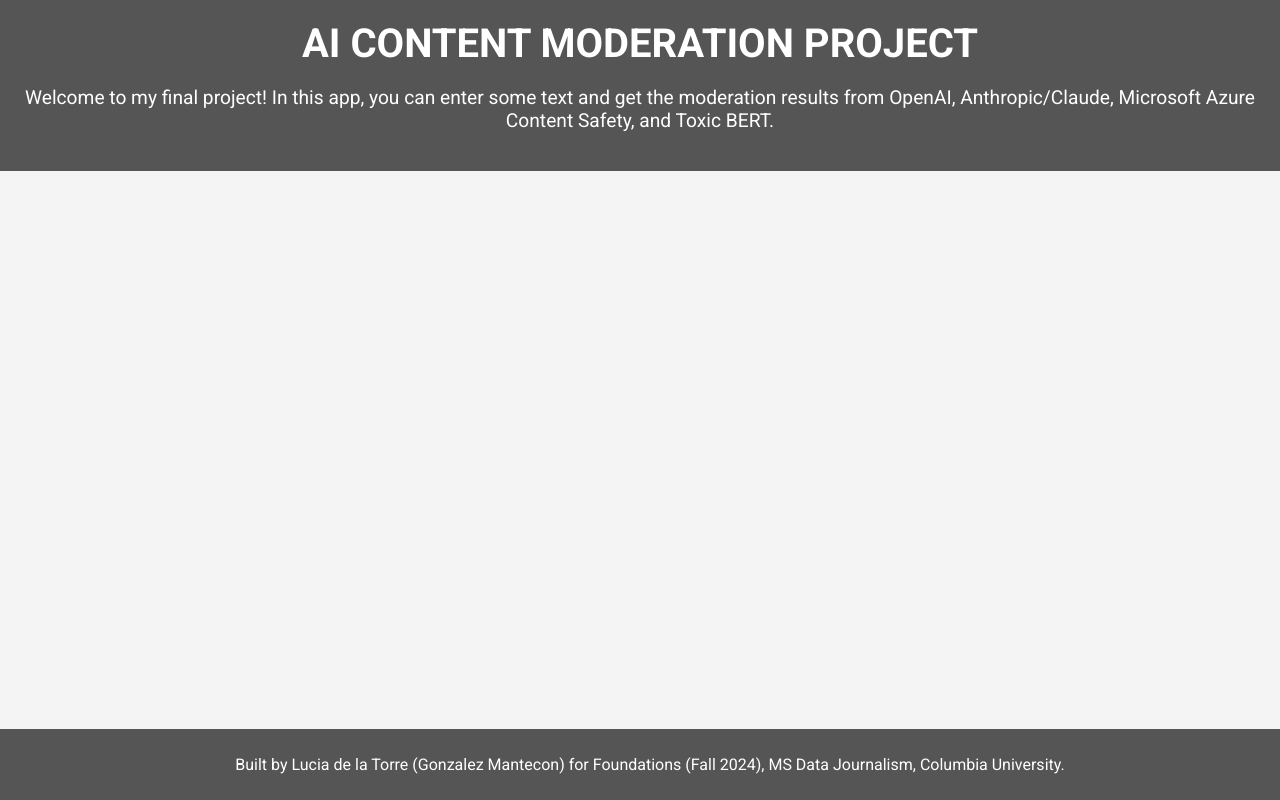
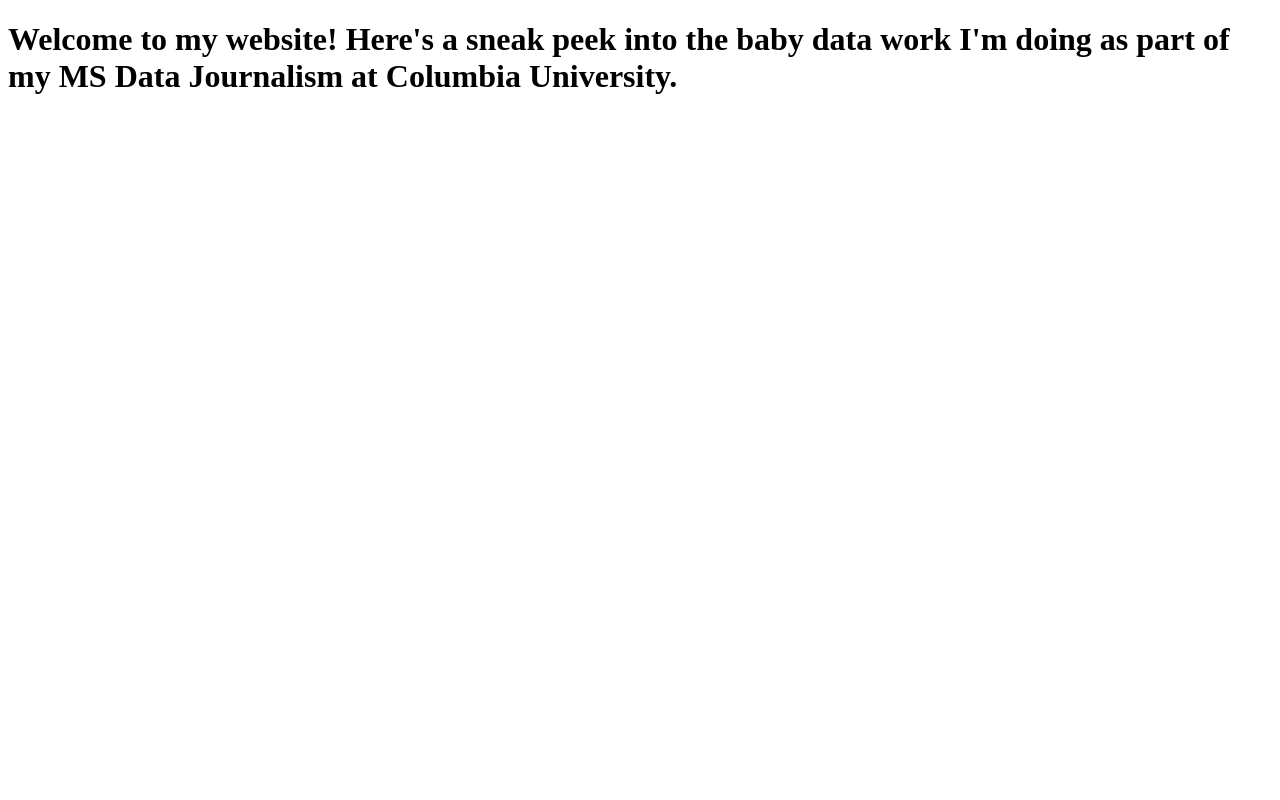
Before and after one commit to lg3394/AImoderationproject, a plain HTML site: page index.html in a window 1280 px wide. Drawn offline with Linux system fonts and the light colour scheme.

Commit message:
Final project for MS Data Journalism 2024 Foundations Class

```diff
--- a/index.html
+++ b/index.html
@@ -1,79 +1,9 @@
-<!DOCTYPE html>
-<html lang="en">
-<head>
-    <meta charset="UTF-8">
-    <meta name="viewport" content="width=device-width, initial-scale=1.0">
-    <title>AI CONTENT MODERATION PROJECT</title>
-    <!-- Link to Google Fonts for Roboto font -->
-    <link href="https://fonts.googleapis.com/css2?family=Roboto:wght@400;700&display=swap" rel="stylesheet">
-
-    <style>
-        body {
-            font-family: 'Roboto', sans-serif;
-            background-color: #f4f4f4;  /* Soft off-white background */
-            margin: 0;
-            padding: 0;
-            text-align: center;
-            color: #333333;  /* Charcoal gray text for better readability */
-        }
-        header {
-            background-color: #555555;  /* Soft charcoal gray header */
-            color: #ffffff;  /* White text in header */
-            padding: 20px 0;
-        }
-        header h1 {
-            margin: 0;
-            font-size: 2.5rem;
-        }
-        header p {
-            font-size: 1.2rem;
-        }
-        section {
-            padding: 30px;
-            margin-top: 20px;
-        }
-        footer {
-            background-color: #555555;  /* Same soft charcoal gray footer */
-            color: white;
-            padding: 10px;
-            font-size: 1rem;
-            position: fixed;
-            bottom: 0;
-            width: 100%;
-        }
-        .gradio-app {
-            background-color: #e9e9e9;  /* Light gray for the embedded app background */
-            color: #333333;  /* Charcoal gray text inside the app */
-        }
-        .gradio-app input, .gradio-app button {
-            background-color: #FF6F00;  /* Orange button */
-            color: #ffffff;  /* White text on button */
-            border: none;
-        }
-        .gradio-app input:focus, .gradio-app button:focus {
-            outline: none;  /* Remove focus outlines */
-        }
-    </style>
-</head>
-<body>
-
-<header>
-    <h1>AI CONTENT MODERATION PROJECT</h1>
-    <p>Welcome to my final project! In this app, you can enter some text and get the moderation results from OpenAI, Anthropic/Claude, Microsoft Azure Content Safety, and Toxic BERT.</p>
-</header>
-
-<section>
-    <gradio-app src="https://lg3394-aimoderationproject.hf.space"></gradio-app>
-</section>
-
-<footer>
-    <p>Built by Lucia de la Torre (Gonzalez Mantecon) for Foundations (Fall 2024), MS Data Journalism, Columbia University.</p>
-</footer>
-
-<script
-    type="module"
-    src="https://gradio.s3-us-west-2.amazonaws.com/5.7.1/gradio.js"
-></script>
-
-</body>
+<!doctype html>
+<html>
+  <head>
+    <title>Lucia de la Torre's Portfolio</title>
+  </head>
+  <body>
+    <h1>Welcome to my website! Here's a sneak peek into the baby data work I'm doing as part of my MS Data Journalism at Columbia University. </h1>
+  </body>
 </html>
```
Also changed, not shown: 1 other file.
